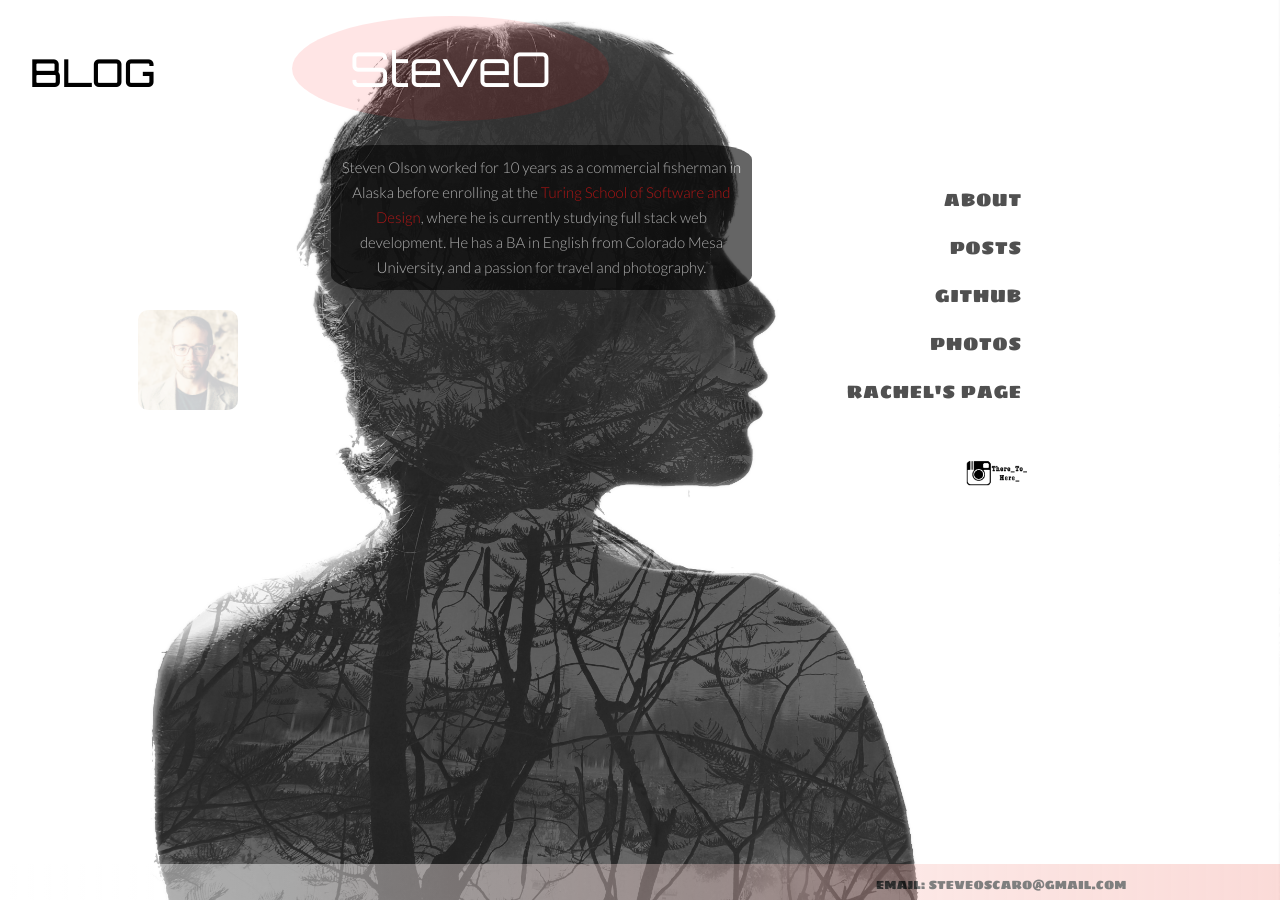
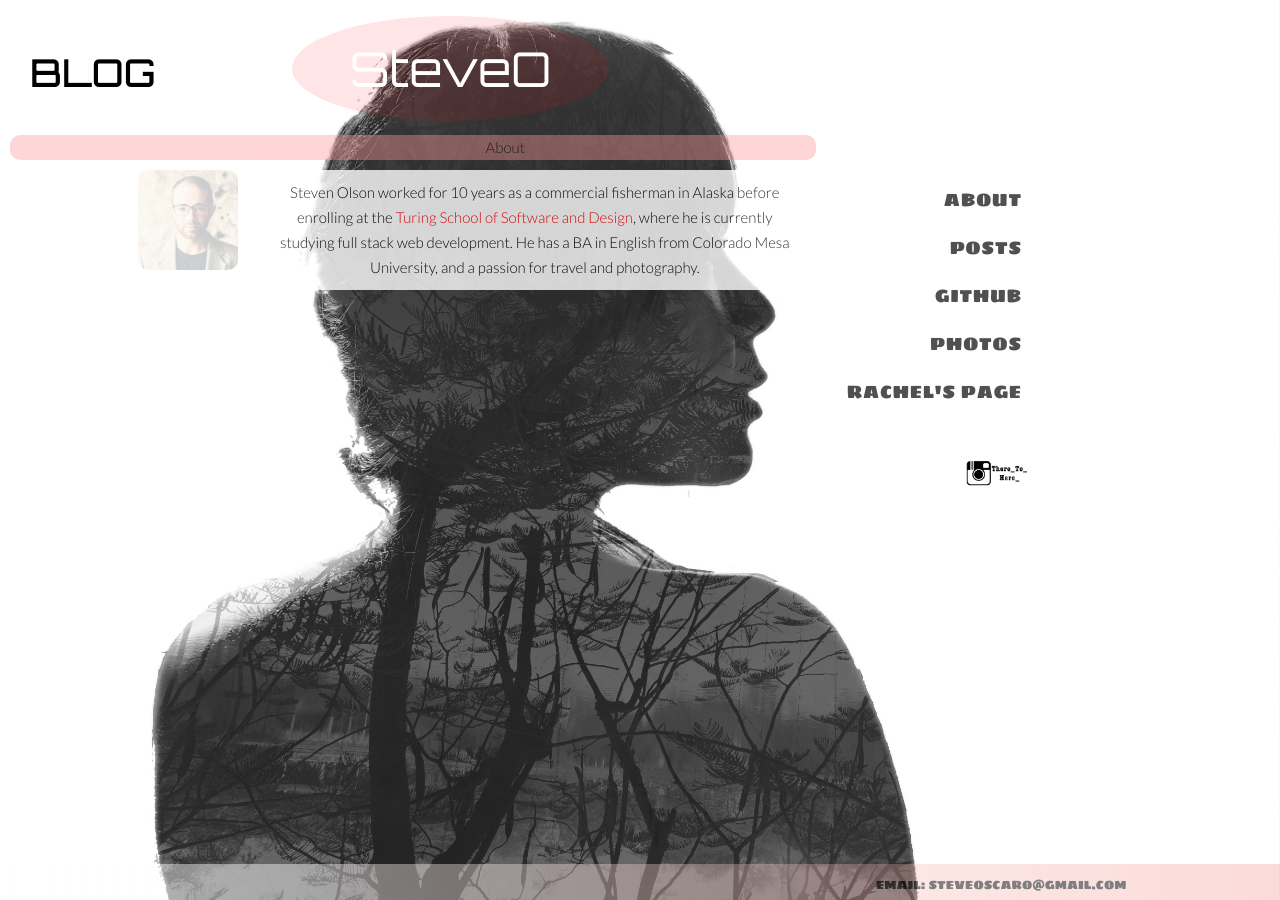
Before and after one commit to SteveOscar/SteveOscar.github.io, a Jekyll site: the page built from about.html, in a window 1280 px wide. Built offline with Jekyll 4.4.1, drawn with Linux system fonts in a browser that asks for light colours.

Commit message:
made about page resemble blog post

```diff
--- a/about.html
+++ b/about.html
@@ -2,9 +2,11 @@
 layout: default
 ---
 
-
-<div id="about_box">
-  <p id="about"> Steven Olson worked for 10 years as a commercial fisherman in Alaska before enrolling
+<div id="date_box">
+  <p id="date">About</p>
+</div>
+<div id="blog_post">
+  <p id="content"> Steven Olson worked for 10 years as a commercial fisherman in Alaska before enrolling
     at the <a href="http://turing.io/">Turing School of Software and Design</a>, where he is currently
     studying full stack web development. He has a BA in English from Colorado Mesa University, and a
     passion for travel and photography.
--- a/css/styles.css
+++ b/css/styles.css
@@ -212,23 +212,6 @@ h4 {
   padding: 0;
   border-radius: 50%;
 }
-#about {
-  color: white;
-  margin: 20px;
-  line-height: 25px;
-  background-color: black;
-  border-radius: 10%;
-  text-align: center;
-  padding: 10px;
-}
-#about_box {
-  opacity: .6;
-  padding-left: 27%;
-  max-width: 40%;
-}
-#rachel {
-  color: red;
-}
 
 /*
   ========================================
```
Also changed, not shown: 2 other files.
